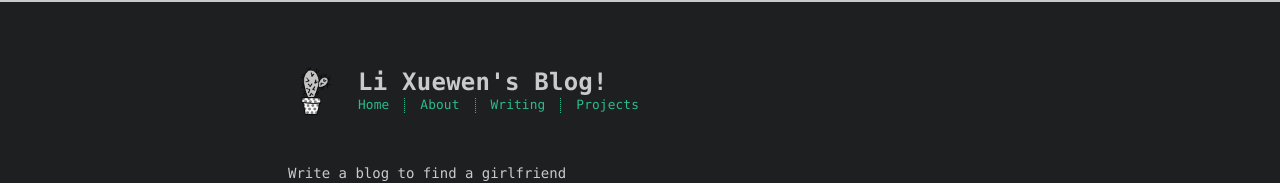
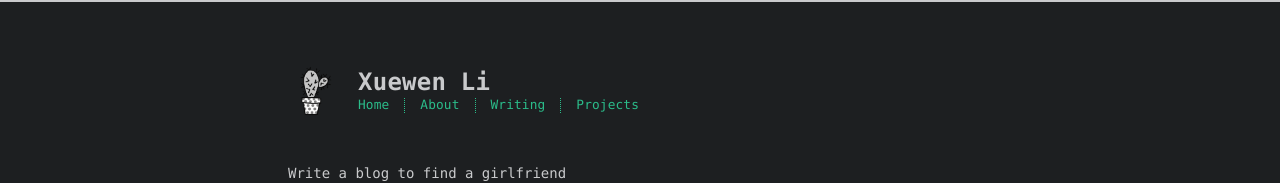
Before and after one commit to lllxw/lllxw.github.io, a plain HTML site: page index.html in a window 1280 px wide. Shown: the top 183 px of the page. Drawn offline with nearby package versions, Linux system fonts and the light colour scheme.

Commit message:
Site updated: 2022-09-01 11:48:18

```diff
--- a/index.html
+++ b/index.html
@@ -8,9 +8,9 @@
     <meta name="viewport" content="width=device-width, initial-scale=1, maximum-scale=5" />
     <meta name="description" content="Write a blog to find a girlfriend">
 <meta property="og:type" content="website">
-<meta property="og:title" content="Li Xuewen&#39;s Blog!">
+<meta property="og:title" content="Xuewen Li">
 <meta property="og:url" content="http://example.com/index.html">
-<meta property="og:site_name" content="Li Xuewen&#39;s Blog!">
+<meta property="og:site_name" content="Xuewen Li">
 <meta property="og:description" content="Write a blog to find a girlfriend">
 <meta property="og:locale" content="en_US">
 <meta property="article:author" content="Xuewen Li">
@@ -34,7 +34,7 @@
 
 
     <!-- title -->
-    <title>Li Xuewen&#39;s Blog!</title>
+    <title>Xuewen Li</title>
     <!-- styles -->
 
 <link rel="stylesheet" href="/css/style.css">
@@ -60,7 +60,7 @@
 
 
     <div id="title">
-      <h1>Li Xuewen&#39;s Blog!</h1>
+      <h1>Xuewen Li</h1>
     </div>
   </a>
   <div id="nav">
```
Also changed, not shown: 2021/11/22/hello-world/index.html (+1 -1 lines), archives/2021/11/index.html (+3 -3 lines), archives/2021/index.html (+3 -3 lines), archives/index.html (+3 -3 lines).
